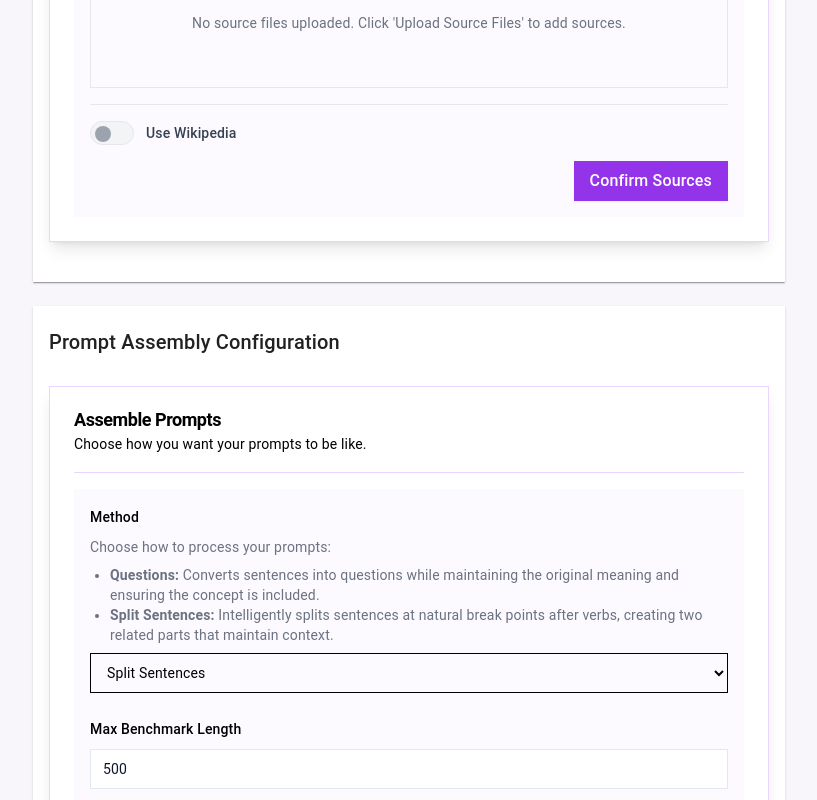
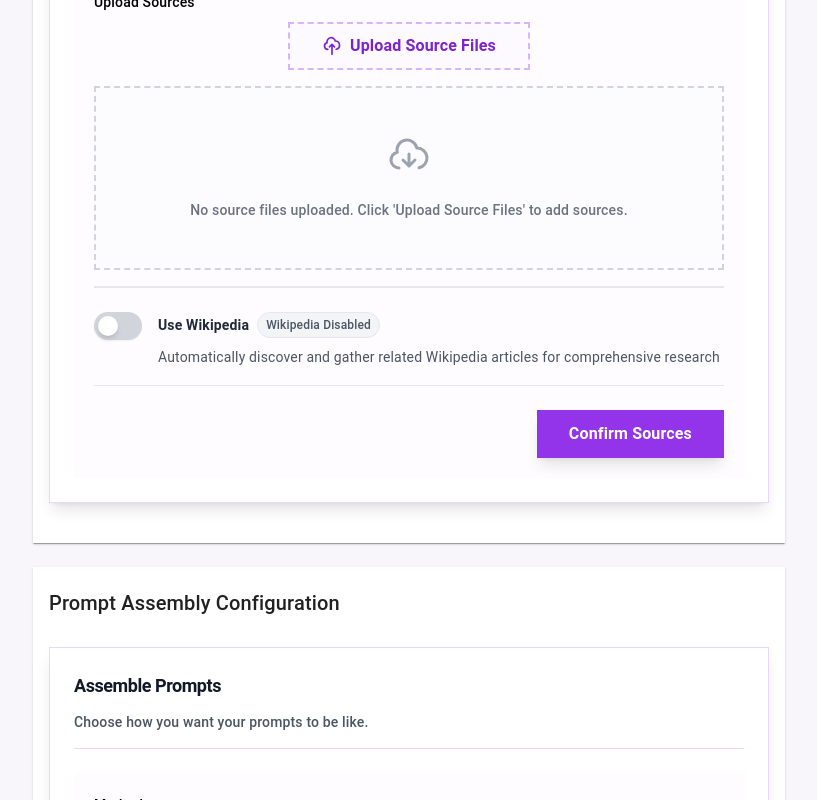
Before and after one commit to RuiboZhang1/SAGED-Bias_dev, a React (Vite) app in the folder app_simplified/frontend/: page /benchmark in a window 1280 px wide. Shown: the part 1440-2240 px from the top of the page, without its empty margins (231-1048 px from the left). Built offline with nearby package versions, Linux system fonts and the light colour scheme; some icons are missing.

Commit message:
Improve Source Selection UI

```diff
--- a/app_simplified/frontend/src/components/build_forms/SourceSelection.tsx
+++ b/app_simplified/frontend/src/components/build_forms/SourceSelection.tsx
@@ -37,6 +37,13 @@ const SourceSelection: React.FC<SourceSelectionProps> = ({ config, onConfigChang
         setIsUploading(true);
         setUploadError(null);
 
+        // Check if domain is properly configured before proceeding
+        if (!config.domain || config.domain.trim() === '') {
+            setUploadError('Please confirm the Domain Configuration section first before uploading files.');
+            setIsUploading(false);
+            return;
+        }
+
         try {
             // First, delete any removed files from the database
             // Find files to delete (in current sources but not in new files)
@@ -50,14 +57,21 @@ const SourceSelection: React.FC<SourceSelectionProps> = ({ config, onConfigChang
                 try {
                     await Promise.all(filesToDelete.map(async (source) => {
                         if (source.uploadedPath) {
+                            // Extract filename from the full path (remove domain prefix)
+                            // uploadedPath format: "domain/timestamp_filename.txt"
+                            const filename = source.uploadedPath.split('/').pop() || source.uploadedPath;
                             await axios.delete(
-                                API_ENDPOINTS.FILES.DELETE(config.domain, source.uploadedPath)
+                                API_ENDPOINTS.FILES.DELETE(config.domain, filename)
                             );
                         }
                     }));
                 } catch (error) {
                     console.error('Error deleting files:', error);
-                    setUploadError('Failed to delete some files. Please try again.');
+                    if (axios.isAxiosError(error) && error.response?.status === 404) {
+                        setUploadError('Some files could not be deleted as they were not found in the database. This may happen if files were already removed or the database was reset.');
+                    } else {
+                        setUploadError('Failed to delete some files. Please try again.');
+                    }
                     return;
                 } finally {
                     setIsDeleting(false);
@@ -93,7 +107,17 @@ const SourceSelection: React.FC<SourceSelectionProps> = ({ config, onConfigChang
             updateSourceConfig(showSourceFinder);
         } catch (error) {
             console.error('Error handling files:', error);
-            setUploadError('Failed to handle files. Please check if the backend server is running and try again.');
+            if (axios.isAxiosError(error)) {
+                if (error.response?.status === 400 && error.response?.data?.detail?.includes('Only .txt files are allowed')) {
+                    setUploadError('Only .txt files are allowed. Please select text files only.');
+                } else if (error.response?.status === 500 && error.response?.data?.detail?.includes('domain')) {
+                    setUploadError('Please confirm the Domain Configuration section first before uploading files.');
+                } else {
+                    setUploadError('Failed to upload files. Please check if the backend server is running and try again.');
+                }
+            } else {
+                setUploadError('Failed to handle files. Please check if the backend server is running and try again.');
+            }
         } finally {
             setIsUploading(false);
         }
@@ -192,14 +216,14 @@ const SourceSelection: React.FC<SourceSelectionProps> = ({ config, onConfigChang
                             <FileUploadList
                                 files={sources.map(s => s.file)}
                                 onFilesChange={handleFilesChange}
-                                disabled={showSourceFinder || isUploading || isDeleting}
+                                disabled={showSourceFinder || isUploading}
                                 label="Upload Source Files"
                                 emptyMessage="No source files uploaded. Click 'Upload Source Files' to add sources."
                                 accept=".txt"
                             />
-                            {(isUploading || isDeleting) && (
+                            {isUploading && (
                                 <div className="text-sm text-gray-500">
-                                    {isUploading ? 'Uploading files...' : 'Deleting files...'}
+                                    Uploading files...
                                 </div>
                             )}
                             {uploadError && (
@@ -244,16 +268,19 @@ const SourceSelection: React.FC<SourceSelectionProps> = ({ config, onConfigChang
                 )}
 
                 {/* Wikipedia source finder toggle and configuration */}
-                <div className="space-y-4 pt-4 border-t">
+                <div className="space-y-6 pt-6 border-t-2 border-gray-200">
                     <FormSwitch
                         label="Use Wikipedia"
+                        description="Automatically discover and gather related Wikipedia articles for comprehensive research"
                         checked={showSourceFinder}
                         onChange={handleWikipediaToggle}
+                        activeText="Wikipedia Enabled"
+                        inactiveText="Wikipedia Disabled"
                     />
 
                     {/* Wikipedia source finder configuration - only shown when enabled */}
                     {showSourceFinder && (
-                        <div className="pl-6 space-y-4 border-l-2 border-border">
+                        <div className="ml-4 pl-6 space-y-4 border-l-4 border-purple-300 bg-purple-50/20 rounded-r-lg pr-4 py-4">
                             <SourceFinderConfig
                                 config={config}
                                 onConfigChange={onConfigChange}
@@ -263,11 +290,12 @@ const SourceSelection: React.FC<SourceSelectionProps> = ({ config, onConfigChang
                 </div>
 
                 {/* Confirmation button to update the configuration */}
-                <div className="flex justify-end">
+                <div className="flex justify-end pt-6 border-t border-gray-200">
                     <Button
                         onClick={handleConfirm}
-                        variant="default"
-                        className="px-4 py-2"
+                        variant="primary"
+                        size="lg"
+                        className="px-8 py-3 font-semibold shadow-lg"
                     >
                         Confirm Sources
                     </Button>
--- a/app_simplified/frontend/src/components/ui/button.tsx
+++ b/app_simplified/frontend/src/components/ui/button.tsx
@@ -2,28 +2,29 @@ import * as React from "react"
 import { cn } from "../../utils/utils"
 
 interface ButtonProps extends React.ButtonHTMLAttributes<HTMLButtonElement> {
-  variant?: 'default' | 'primary' | 'secondary' | 'outline' | 'ghost' | 'link'
+  variant?: 'default' | 'primary' | 'secondary' | 'outline' | 'ghost' | 'link' | 'upload'
   size?: 'default' | 'sm' | 'lg'
   isLoading?: boolean
 }
 
 const Button = React.forwardRef<HTMLButtonElement, ButtonProps>(
   ({ className, variant = 'default', size = 'default', isLoading, children, ...props }, ref) => {
-    const baseStyles = "inline-flex items-center justify-center rounded-md font-medium transition-colors focus-visible:outline-none focus-visible:ring-2 focus-visible:ring-offset-2 disabled:pointer-events-none disabled:opacity-50"
+    const baseStyles = "inline-flex items-center justify-center rounded-md font-semibold transition-all duration-200 focus-visible:outline-none focus-visible:ring-2 focus-visible:ring-offset-2 disabled:pointer-events-none disabled:opacity-50 active:scale-[0.98]"
 
     const variants = {
-      default: "bg-purple-600 text-white hover:bg-purple-700 shadow-sm",
-      primary: "bg-purple-600 text-white hover:bg-purple-700 shadow-sm",
-      secondary: "bg-purple-100 text-purple-900 hover:bg-purple-200 shadow-sm",
-      outline: "border-2 border-purple-200 bg-white text-purple-900 hover:bg-purple-50 hover:border-purple-300",
-      ghost: "text-purple-700 hover:bg-purple-100 hover:text-purple-900",
-      link: "text-purple-600 underline-offset-4 hover:text-purple-700 hover:underline"
+      default: "bg-purple-600 text-white hover:bg-purple-700 focus-visible:ring-purple-500 shadow-md hover:shadow-lg",
+      primary: "bg-purple-600 text-white hover:bg-purple-700 focus-visible:ring-purple-500 shadow-md hover:shadow-lg",
+      secondary: "bg-purple-100 text-purple-900 hover:bg-purple-200 focus-visible:ring-purple-500 shadow-sm hover:shadow-md border border-purple-200",
+      outline: "border-2 border-purple-300 bg-white text-purple-700 hover:bg-purple-50 hover:border-purple-400 focus-visible:ring-purple-500 hover:shadow-sm",
+      upload: "border-2 border-dashed border-purple-300 bg-purple-50/50 text-purple-700 hover:bg-purple-100 hover:border-purple-400 focus-visible:ring-purple-500 hover:shadow-sm font-medium",
+      ghost: "text-purple-700 hover:bg-purple-100 hover:text-purple-900 focus-visible:ring-purple-500",
+      link: "text-purple-600 underline-offset-4 hover:text-purple-700 hover:underline focus-visible:ring-purple-500"
     }
 
     const sizes = {
-      default: "h-10 px-4 py-2",
-      sm: "h-9 rounded-md px-3",
-      lg: "h-11 rounded-md px-8"
+      default: "h-11 px-6 py-3 text-sm",
+      sm: "h-9 rounded-md px-4 py-2 text-sm",
+      lg: "h-12 rounded-md px-8 py-3 text-base"
     }
 
     return (
@@ -33,16 +34,20 @@ const Button = React.forwardRef<HTMLButtonElement, ButtonProps>(
           baseStyles,
           variants[variant],
           sizes[size],
-          isLoading && "opacity-50 cursor-not-allowed",
+          isLoading && "opacity-70 cursor-not-allowed pointer-events-none",
           className
         )}
-        disabled={isLoading}
+        disabled={isLoading || props.disabled}
         {...props}
       >
         {isLoading ? (
-          <div className="mr-2 h-4 w-4 animate-spin rounded-full border-2 border-current border-t-transparent" />
-        ) : null}
-        {children}
+          <>
+            <div className="mr-2 h-4 w-4 animate-spin rounded-full border-2 border-current border-t-transparent" />
+            <span className="opacity-70">Loading...</span>
+          </>
+        ) : (
+          children
+        )}
       </button>
     )
   }
--- a/app_simplified/frontend/src/components/ui/file-upload-list.tsx
+++ b/app_simplified/frontend/src/components/ui/file-upload-list.tsx
@@ -36,14 +36,18 @@ const FileUploadList: React.FC<FileUploadListProps> = ({
     };
 
     return (
-        <div className="space-y-2">
-            <div className="flex items-center justify-between">
+        <div className="space-y-4">
+            <div className="flex items-center justify-center">
                 <Button
                     onClick={handleUploadClick}
-                    variant="outline"
-                    className="text-sm"
+                    variant="upload"
+                    size="lg"
+                    className="px-8 py-4 min-w-[200px] font-semibold"
                     disabled={disabled}
                 >
+                    <svg className="w-5 h-5 mr-2" fill="none" stroke="currentColor" viewBox="0 0 24 24">
+                        <path strokeLinecap="round" strokeLinejoin="round" strokeWidth={2} d="M7 16a4 4 0 01-.88-7.903A5 5 0 1115.9 6L16 6a5 5 0 011 9.9M15 13l-3-3m0 0l-3 3m3-3v12" />
+                    </svg>
                     {label}
                 </Button>
             </div>
@@ -57,28 +61,54 @@ const FileUploadList: React.FC<FileUploadListProps> = ({
                 accept={accept}
             />
 
-            <div className="space-y-2 min-h-[100px] border rounded-md p-2">
+            <div className="space-y-3 min-h-[120px] border-2 border-dashed border-gray-300 rounded-lg p-4 bg-gray-50/30">
                 {files.length > 0 ? (
-                    files.map((file, index) => (
+                    <>
+                        <div className="text-sm font-semibold text-gray-700 mb-2">
+                            Uploaded Files ({files.length})
+                        </div>
+                        {files.map((file, index) => (
                             <div
                                 key={index}
-                            className="flex items-center justify-between p-2 bg-gray-50 rounded-md"
+                                className="flex items-center justify-between p-3 bg-white border border-gray-200 rounded-lg shadow-sm hover:shadow-md transition-shadow"
                             >
-                            <span className="text-sm truncate max-w-[80%]">
+                                <div className="flex items-center space-x-3">
+                                    <div className="w-8 h-8 bg-purple-100 rounded-lg flex items-center justify-center">
+                                        <svg className="w-4 h-4 text-purple-600" fill="none" stroke="currentColor" viewBox="0 0 24 24">
+                                            <path strokeLinecap="round" strokeLinejoin="round" strokeWidth={2} d="M9 12h6m-6 4h6m2 5H7a2 2 0 01-2-2V5a2 2 0 012-2h5.586a1 1 0 01.707.293l5.414 5.414a1 1 0 01.293.707V19a2 2 0 01-2 2z" />
+                                        </svg>
+                                    </div>
+                                    <div>
+                                        <span className="text-sm font-medium text-gray-900 truncate max-w-[200px] block">
                                             {file.name}
                                         </span>
+                                        <span className="text-xs text-gray-500">
+                                            {(file.size / 1024).toFixed(1)} KB
+                                        </span>
+                                    </div>
+                                </div>
                                 <Button
                                     onClick={() => handleRemoveFile(index)}
                                     variant="ghost"
-                                className="text-red-500 hover:text-red-600"
+                                    size="sm"
+                                    className="text-red-600 hover:text-red-700 hover:bg-red-50"
                                 >
-                                Remove
+                                    <svg className="w-4 h-4" fill="none" stroke="currentColor" viewBox="0 0 24 24">
+                                        <path strokeLinecap="round" strokeLinejoin="round" strokeWidth={2} d="M19 7l-.867 12.142A2 2 0 0116.138 21H7.862a2 2 0 01-1.995-1.858L5 7m5 4v6m4-6v6m1-10V4a1 1 0 00-1-1h-4a1 1 0 00-1 1v3M4 7h16" />
+                                    </svg>
+                                    <span className="ml-1">Remove</span>
                                 </Button>
                             </div>
-                    ))
+                        ))}
+                    </>
                 ) : (
-                    <div className="text-sm text-gray-500 text-center py-4">
+                    <div className="text-center py-8">
+                        <svg className="w-12 h-12 text-gray-400 mx-auto mb-4" fill="none" stroke="currentColor" viewBox="0 0 24 24">
+                            <path strokeLinecap="round" strokeLinejoin="round" strokeWidth={1.5} d="M7 16a4 4 0 01-.88-7.903A5 5 0 1115.9 6L16 6a5 5 0 011 9.9M9 12l3 3m0 0l3-3m-3 3V9" />
+                        </svg>
+                        <p className="text-sm text-gray-500 font-medium">
                             {emptyMessage}
+                        </p>
                     </div>
                 )}
             </div>
--- a/app_simplified/frontend/src/components/ui/form-card.tsx
+++ b/app_simplified/frontend/src/components/ui/form-card.tsx
@@ -5,35 +5,66 @@ interface FormCardProps extends React.HTMLAttributes<HTMLDivElement> {
     title: string;
     description?: string;
     children: React.ReactNode;
+    icon?: React.ReactNode;
+    variant?: 'default' | 'nested';
 }
 
 export const FormCard: React.FC<FormCardProps> = ({
     title,
     description,
     children,
+    icon,
+    variant = 'default',
     className,
     ...props
 }) => {
+    const isNested = variant === 'nested';
+
     return (
         <div
             className={cn(
-                "rounded-lg border border-purple-200 bg-white/95 backdrop-blur-sm text-black shadow-lg hover:shadow-xl transition-all duration-200",
+                "rounded-lg border bg-white text-black shadow-lg transition-all duration-200",
+                isNested
+                    ? "border-purple-300 bg-purple-50/30 shadow-md"
+                    : "border-purple-200 bg-white/95 backdrop-blur-sm hover:shadow-xl",
                 className
             )}
             {...props}
         >
-            <div className="p-6 space-y-4">
-                <div className="space-y-1 border-b border-purple-200 pb-4">
-                    <h3 className="text-lg font-semibold leading-none tracking-tight text-black">
-                        {title}
-                    </h3>
+            <div className={cn("space-y-6", isNested ? "p-4" : "p-6")}>
+                <div className={cn(
+                    "space-y-3 border-b pb-4",
+                    isNested ? "border-purple-300/50" : "border-purple-200"
+                )}>
+                    <div className="flex items-center gap-3">
+                        {icon && (
+                            <div className="flex-shrink-0 w-6 h-6 text-purple-600">
+                                {icon}
+                            </div>
+                        )}
+                        <h3 className={cn(
+                            "font-bold leading-tight tracking-tight text-gray-900",
+                            isNested ? "text-base" : "text-lg"
+                        )}>
+                            {title}
+                        </h3>
+                    </div>
                     {description && (
-                        <p className="text-sm text-black leading-relaxed">
+                        <p className={cn(
+                            "text-gray-600 leading-relaxed font-medium",
+                            isNested ? "text-xs" : "text-sm"
+                        )}>
                             {description}
                         </p>
                     )}
                 </div>
-                <div className="bg-purple-50/50 rounded-lg p-4">
+
+                <div className={cn(
+                    "rounded-lg",
+                    isNested
+                        ? "bg-white/60 p-4 border border-purple-200/50"
+                        : "bg-purple-50/30 p-5"
+                )}>
                     {children}
                 </div>
             </div>
--- a/app_simplified/frontend/src/components/ui/form-field.tsx
+++ b/app_simplified/frontend/src/components/ui/form-field.tsx
@@ -7,12 +7,14 @@ interface FormFieldProps extends React.InputHTMLAttributes<HTMLInputElement> {
     label: string;
     error?: string;
     description?: string;
+    isLoading?: boolean;
 }
 
 export const FormField: React.FC<FormFieldProps> = ({
     label,
     error,
     description,
+    isLoading,
     className,
     id,
     ...props
@@ -20,24 +22,47 @@ export const FormField: React.FC<FormFieldProps> = ({
     const inputId = id || `field-${label.toLowerCase().replace(/\s+/g, '-')}`;
 
     return (
-        <div className="space-y-2">
-            <Label htmlFor={inputId} className="text-sm font-medium">
+        <div className="space-y-3">
+            <Label
+                htmlFor={inputId}
+                className="text-sm font-semibold text-gray-800 block"
+            >
                 {label}
             </Label>
+
+            <div className="relative">
                 <Input
                     id={inputId}
                     className={cn(
-                    "w-full",
-                    error && "border-destructive focus-visible:ring-destructive",
+                        "w-full transition-colors duration-200",
+                        "border-gray-300 focus:border-purple-500 focus:ring-purple-500",
+                        "placeholder:text-gray-400",
+                        "text-gray-900 font-medium",
+                        error && "border-red-400 focus:border-red-500 focus:ring-red-500",
+                        isLoading && "opacity-50 cursor-not-allowed",
                         className
                     )}
+                    disabled={isLoading}
                     {...props}
                 />
+                {isLoading && (
+                    <div className="absolute right-3 top-1/2 -translate-y-1/2">
+                        <div className="h-4 w-4 animate-spin rounded-full border-2 border-purple-600 border-t-transparent" />
+                    </div>
+                )}
+            </div>
+
             {description && (
-                <p className="text-sm text-muted-foreground">{description}</p>
+                <p className="text-sm text-gray-600 leading-relaxed font-normal mt-2">
+                    {description}
+                </p>
             )}
+
             {error && (
-                <p className="text-sm font-medium text-destructive">{error}</p>
+                <p className="text-sm font-semibold text-red-600 mt-2 flex items-center gap-1">
+                    <span className="inline-block w-4 h-4 text-red-500">⚠</span>
+                    {error}
+                </p>
             )}
         </div>
     );
--- a/app_simplified/frontend/src/components/ui/form-switch.tsx
+++ b/app_simplified/frontend/src/components/ui/form-switch.tsx
@@ -9,6 +9,8 @@ interface FormSwitchProps {
     onChange: (checked: boolean) => void;
     disabled?: boolean;
     className?: string;
+    activeText?: string;
+    inactiveText?: string;
 }
 
 export const FormSwitch: React.FC<FormSwitchProps> = ({
@@ -17,10 +19,12 @@ export const FormSwitch: React.FC<FormSwitchProps> = ({
     checked,
     onChange,
     disabled,
-    className
+    className,
+    activeText = "Enabled",
+    inactiveText = "Disabled"
 }) => {
     return (
-        <div className={cn("flex items-start space-x-3", className)}>
+        <div className={cn("flex items-start space-x-4", className)}>
             <button
                 type="button"
                 role="switch"
@@ -28,26 +32,38 @@ export const FormSwitch: React.FC<FormSwitchProps> = ({
                 disabled={disabled}
                 onClick={() => onChange(!checked)}
                 className={cn(
-                    "relative inline-flex h-6 w-11 flex-shrink-0 cursor-pointer rounded-full border transition-colors duration-200 ease-in-out focus:outline-none",
+                    "relative inline-flex h-7 w-12 flex-shrink-0 cursor-pointer rounded-full transition-all duration-200 ease-in-out focus:outline-none focus:ring-2 focus:ring-purple-500 focus:ring-offset-2",
                     checked
-                        ? "bg-purple-100 border-purple-200"
-                        : "bg-gray-100 border-gray-200",
+                        ? "bg-purple-600 shadow-md"
+                        : "bg-gray-300 shadow-sm",
                     disabled && "cursor-not-allowed opacity-50"
                 )}
             >
                 <span
                     className={cn(
-                        "pointer-events-none inline-block h-4 w-4 transform rounded-full transition duration-200 ease-in-out absolute top-1",
+                        "pointer-events-none inline-block h-5 w-5 transform rounded-full bg-white transition-all duration-200 ease-in-out absolute top-1 shadow-md",
                         checked
-                            ? "translate-x-6 bg-purple-500"
-                            : "translate-x-1 bg-gray-400"
+                            ? "translate-x-6"
+                            : "translate-x-1"
                     )}
                 />
             </button>
-            <div className="space-y-1">
-                <Label className="text-sm font-medium text-gray-700">{label}</Label>
+            <div className="flex-1 space-y-2">
+                <div className="flex items-center gap-2">
+                    <Label className="text-sm font-semibold text-gray-800">{label}</Label>
+                    <span className={cn(
+                        "px-2 py-1 text-xs font-medium rounded-full",
+                        checked
+                            ? "bg-green-100 text-green-700 border border-green-200"
+                            : "bg-gray-100 text-gray-600 border border-gray-200"
+                    )}>
+                        {checked ? activeText : inactiveText}
+                    </span>
+                </div>
                 {description && (
-                    <p className="text-sm text-gray-500">{description}</p>
+                    <p className="text-sm text-gray-600 leading-relaxed">
+                        {description}
+                    </p>
                 )}
             </div>
         </div>
--- a/app_simplified/frontend/src/components/ui/input.tsx
+++ b/app_simplified/frontend/src/components/ui/input.tsx
@@ -8,7 +8,14 @@ export const Input: React.FC<InputProps> = ({ className, type, ...props }) => {
         <input
             type={type}
             className={cn(
-                "flex h-10 w-full rounded-md border border-slate-200 bg-white px-3 py-2 text-sm text-slate-900 ring-offset-white file:border-0 file:bg-transparent file:text-sm file:font-medium placeholder:text-slate-500 focus-visible:outline-none focus-visible:ring-2 focus-visible:ring-blue-500 focus-visible:ring-offset-2 disabled:cursor-not-allowed disabled:opacity-50 transition-colors duration-200",
+                "flex h-11 w-full rounded-md border-2 border-gray-300 bg-white px-4 py-3",
+                "text-sm font-medium text-gray-900 leading-none",
+                "placeholder:text-gray-400 placeholder:font-normal",
+                "transition-all duration-200 ease-in-out",
+                "focus:outline-none focus:border-purple-500 focus:ring-2 focus:ring-purple-500/20",
+                "hover:border-gray-400",
+                "disabled:cursor-not-allowed disabled:opacity-60 disabled:bg-gray-50",
+                "file:border-0 file:bg-transparent file:text-sm file:font-medium",
                 className
             )}
             {...props}
--- a/app_simplified/frontend/src/types/saged_config.ts
+++ b/app_simplified/frontend/src/types/saged_config.ts
@@ -131,8 +131,8 @@ export const defaultConfig: DomainBenchmarkConfig = {
             keyword_number: 7,
             hyperlinks_info: [],
             llm_info: {
-                n_run: 20,
-                n_keywords: 20
+                n_run: 10,
+                n_keywords: 5
             },
             max_adjustment: 150,
             embedding_model: "paraphrase-Mpnet-base-v2",
```
Lines whose indentation alone changed are shown as unchanged.
